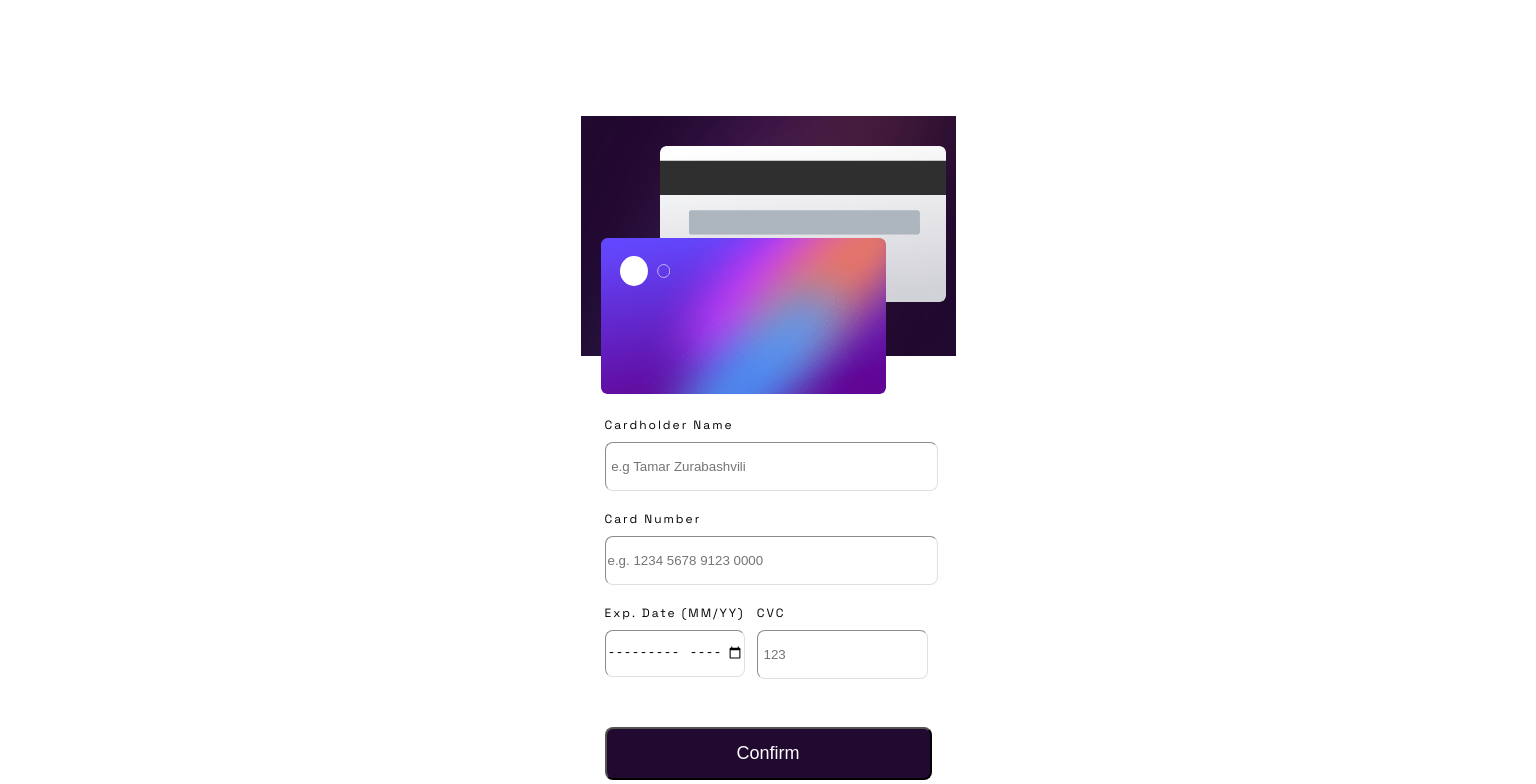
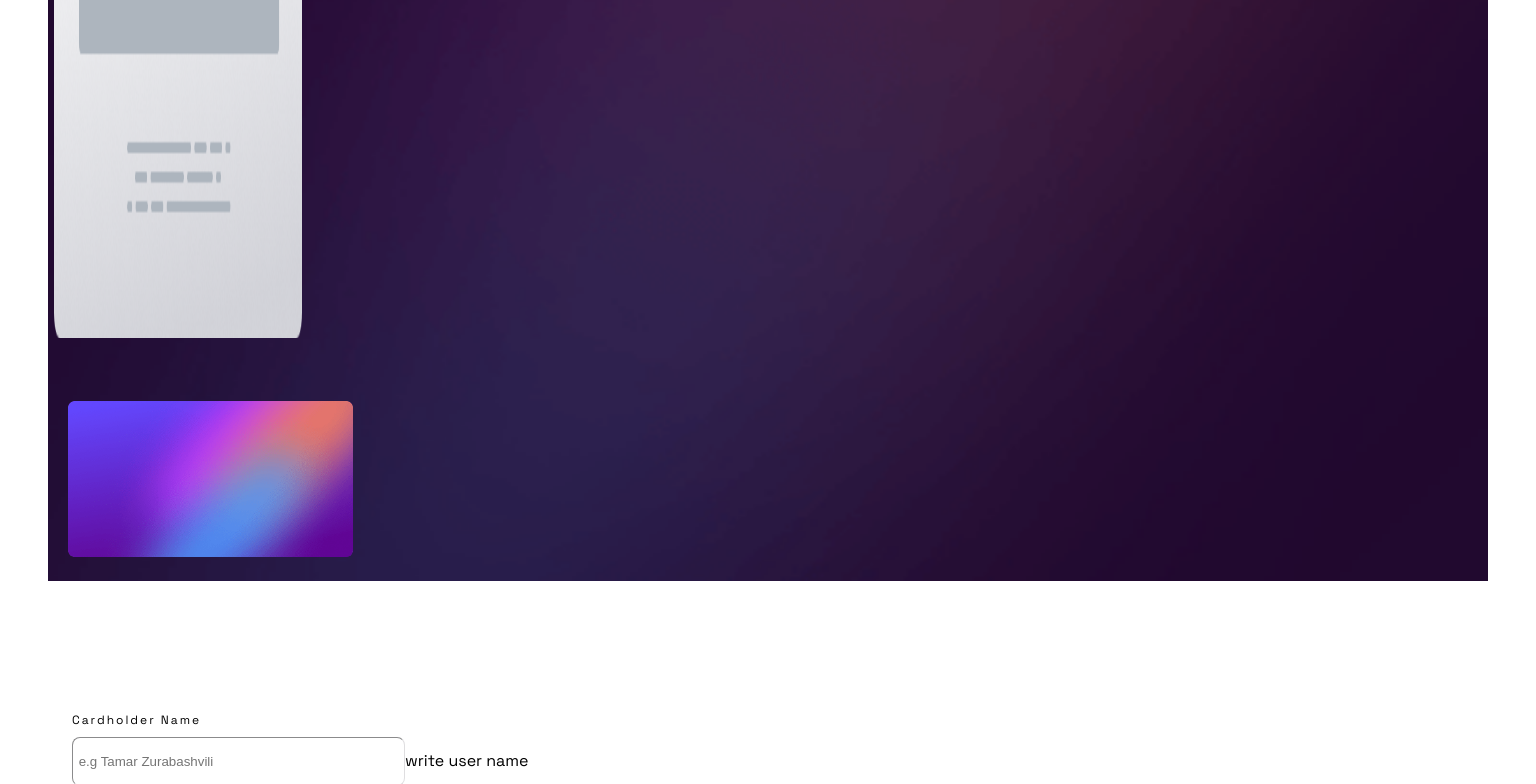
Before and after one commit to Tamuna-Z/interactive_card, a React (Create React App) app: page / in a window 1536 px wide. Shown: the top 784 px of the page. Built offline with nearby package versions, Linux system fonts and the light colour scheme.

Commit message:
make validation of name

```diff
--- a/package.json
+++ b/package.json
@@ -1,6 +1,4 @@
 {
-  "homepage":"http://tamuna-Z.github.io/
-  interactive_card/",
   "name": "interactive-card",
   "version": "0.1.0",
   "private": true,
@@ -22,8 +20,6 @@
   },
   "scripts": {
     "start": "react-scripts start",
-    "predeploy":"npm run build",
-    "deploy":"gh-pages -d build",
     "build": "react-scripts build",
     "test": "react-scripts test",
     "eject": "react-scripts eject"
--- a/src/App.css
+++ b/src/App.css
@@ -233,3 +233,24 @@ button{
   border-radius: 8px;
   background-color: #21092F;
 }
+
+@media(min-width:1440px){
+  .colorBg{
+    width: 1440px;
+    height: 900px;
+    margin: 0 auto;
+    position: relative;
+    background-color: aqua;
+  }
+  .backCard{
+    position: absolute;
+    border-radius: 6px;
+    z-index: 1;
+    width: 248px;
+    height: 657px;
+    margin-left: 0px;
+    margin-top: 0px;
+
+  }
+
+}
--- a/src/App.tsx
+++ b/src/App.tsx
@@ -1,6 +1,6 @@
 import React from "react";
 import "./App.css";
-import { useState } from "react";
+import { useState , useEffect} from "react";
 import thankComplete from "./images/icon-complete.svg";
 import backCard from "./images/bg-card-back.png";
 import frontCard from "./images/bg-card-front.png";
@@ -14,6 +14,16 @@ function App() {
   const [date, setDate] = useState<string>("");
   const [cvc, setCvc] = useState<string>("");
   const [confirmed, setConfirmed] = useState<boolean>(false);
+  const [formData, setFormData] = useState({ name: '', email: '', password: '' });
+  const [errors, setErrors] = useState<string>("");
+
+  useEffect(() => {
+    if (name === '') {
+      setErrors(`write user name`);
+    } else {
+      setErrors("");
+    }
+  }, [errors]);
 
   return (
     <div>
@@ -42,18 +52,20 @@ function App() {
       {/* form */}
       <div className="formContainer">
         {!confirmed && (
-          <form className="form">
+          <form  action = "#"  method ="post"className="form">
             <div className="inputName">
               <label>Cardholder Name</label>
               <input
                 type="text"
                 placeholder=" e.g Tamar Zurabashvili"
                 value={name}
+                autoComplete="off"
                 onChange={(e: React.ChangeEvent<HTMLInputElement>) =>
                   setName(e.target.value.toUpperCase())
                 }
                 required
               />
+              <span className ="infoError">{errors}</span>
             </div>
 
             <div className="inputNumber">
```
Also changed, not shown: 1 other file (tests, documents, lock files or other folders).
